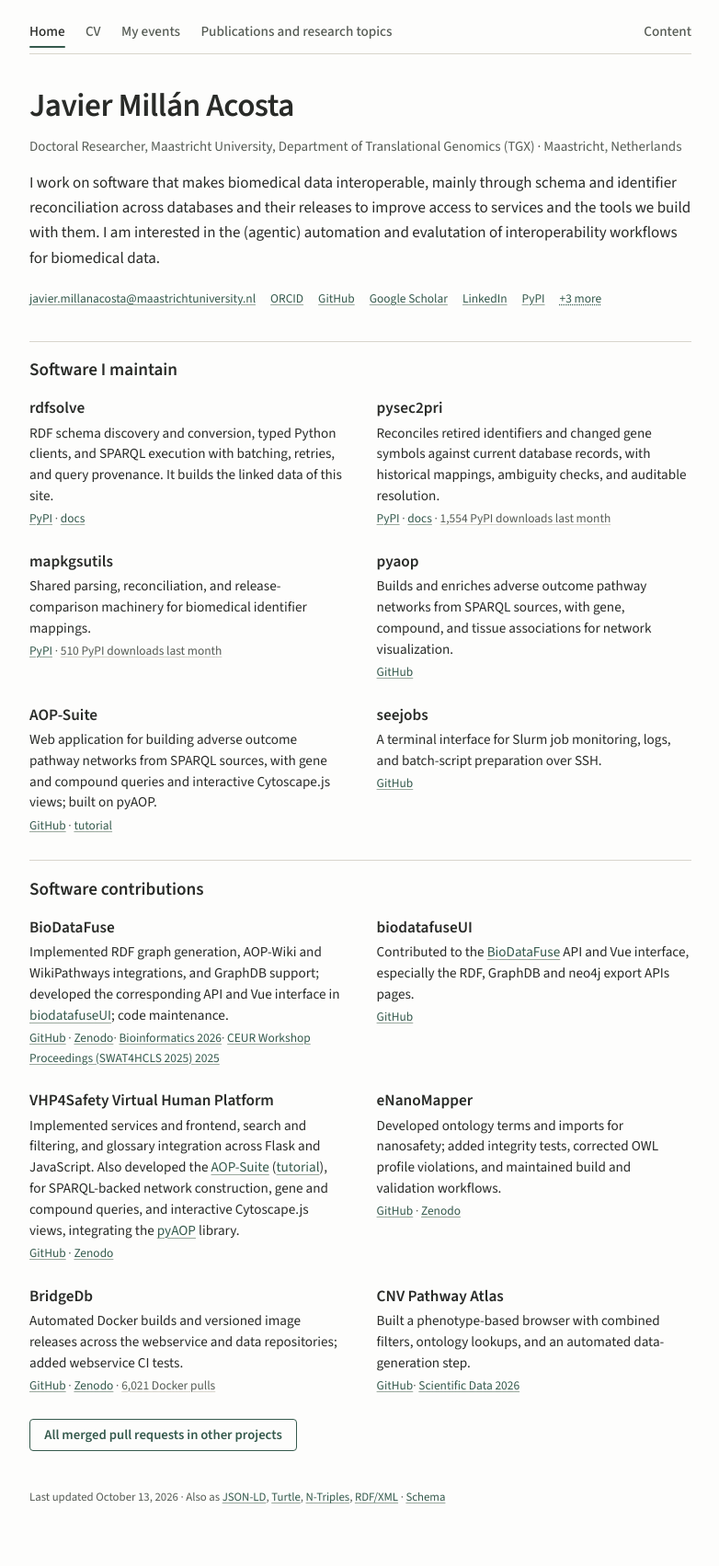
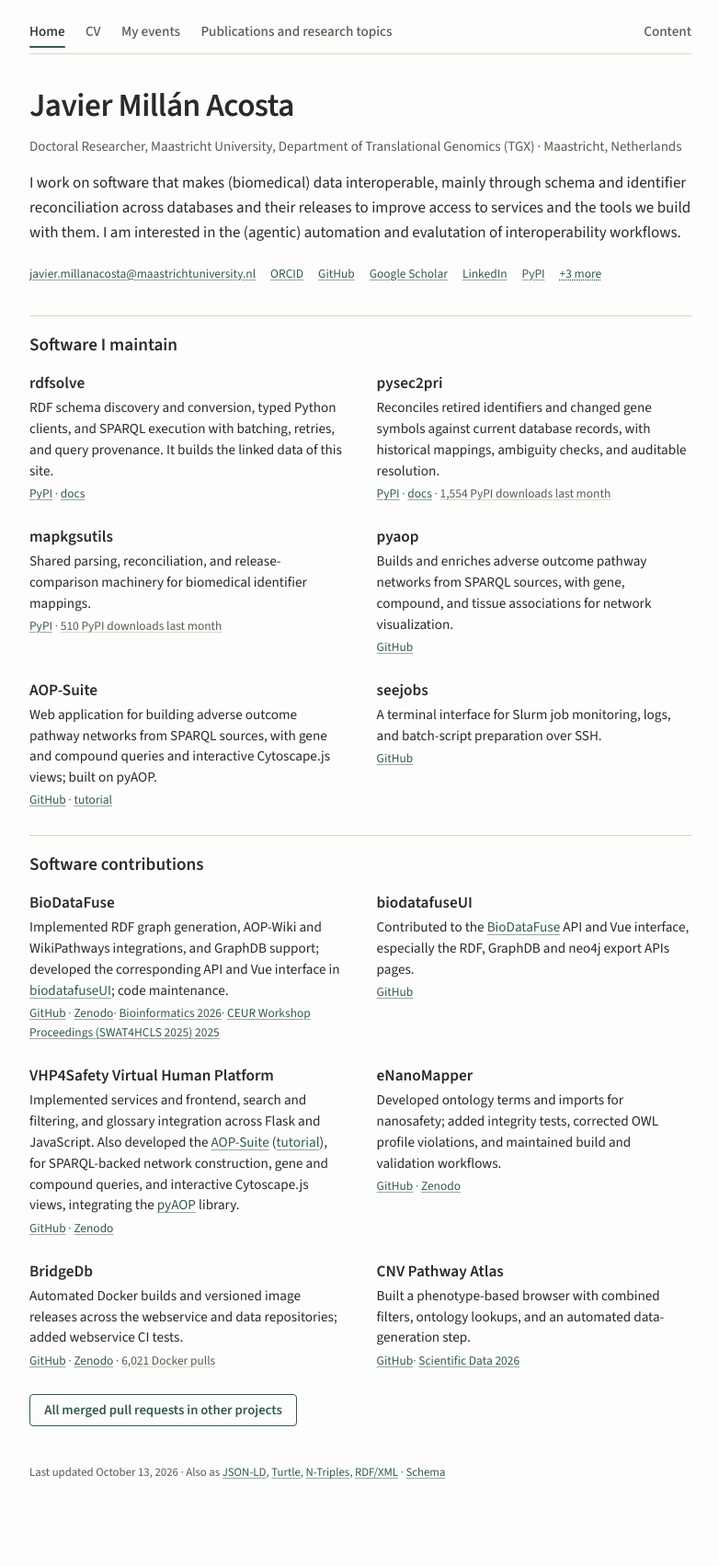
Before and after one commit to jmillanacosta/jmillanacosta.github.io, a Jekyll site: the page built from index.html, in a window 1280 px wide. Shown: the whole page at 92% size, without its empty margins (248-1030 px from the left). Built offline with Jekyll 4.4.1, drawn with Linux system fonts in a browser that asks for light colours; comment, search, counter and statistics services are not loaded; after the commit the page ends 1676 px from its top, so only the background shows below that.

Commit message:
Edit cv line

```diff
--- a/_data/cv.yml
+++ b/_data/cv.yml
@@ -11,7 +11,7 @@
     locality: Maastricht
     country: Netherlands
   description: >-
-    I work on software that makes biomedical data interoperable, mainly through schema and identifier reconciliation across databases and their releases to improve access to services and the tools we build with them. I am interested in the (agentic) automation and evalutation of interoperability workflows for biomedical data.
+    I work on software that makes (biomedical) data interoperable, mainly through schema and identifier reconciliation across databases and their releases to improve access to services and the tools we build with them. I am interested in the (agentic) automation and evalutation of interoperability workflows.
   profiles:
     - label: ORCID
       url: https://orcid.org/0000-0002-4166-7093
```
